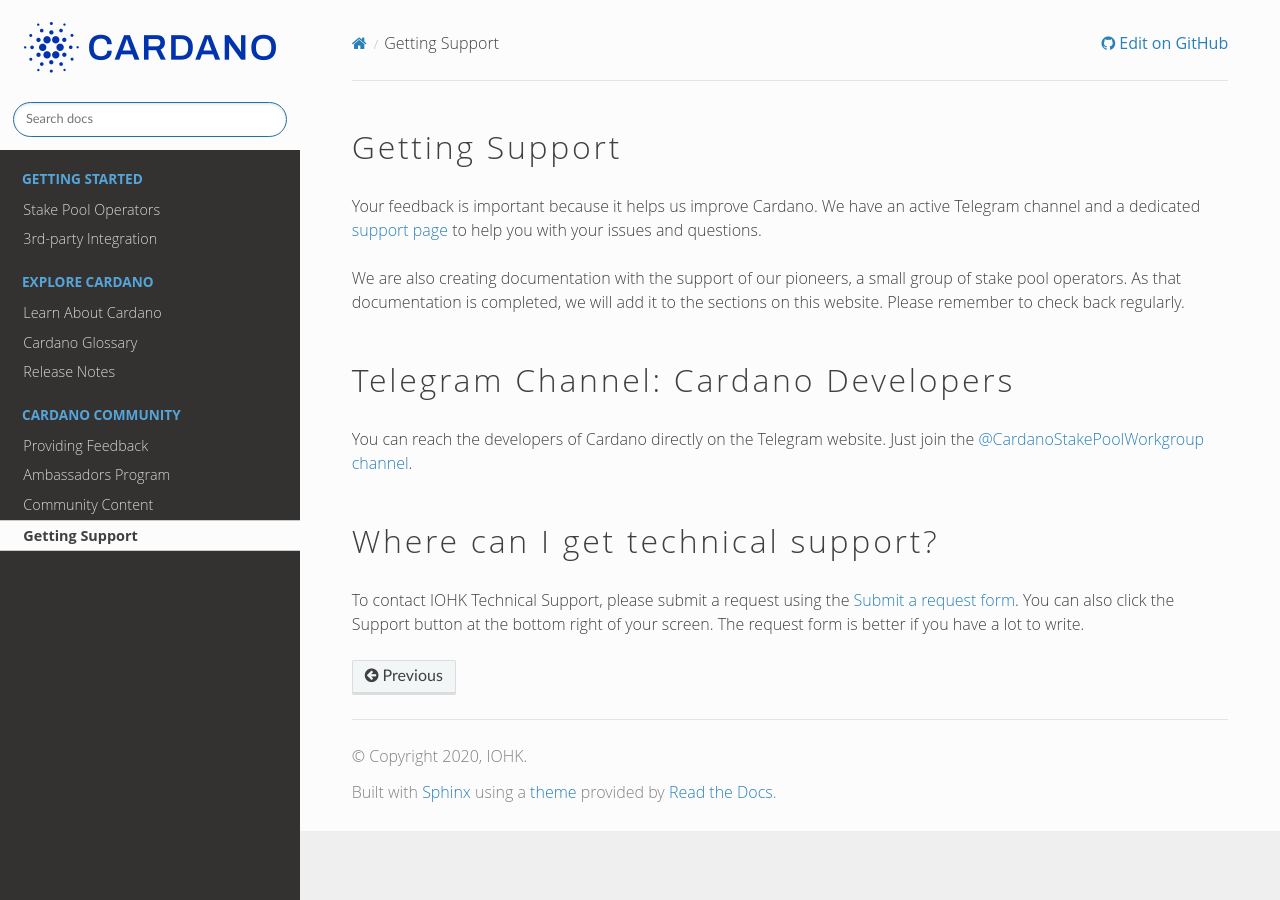
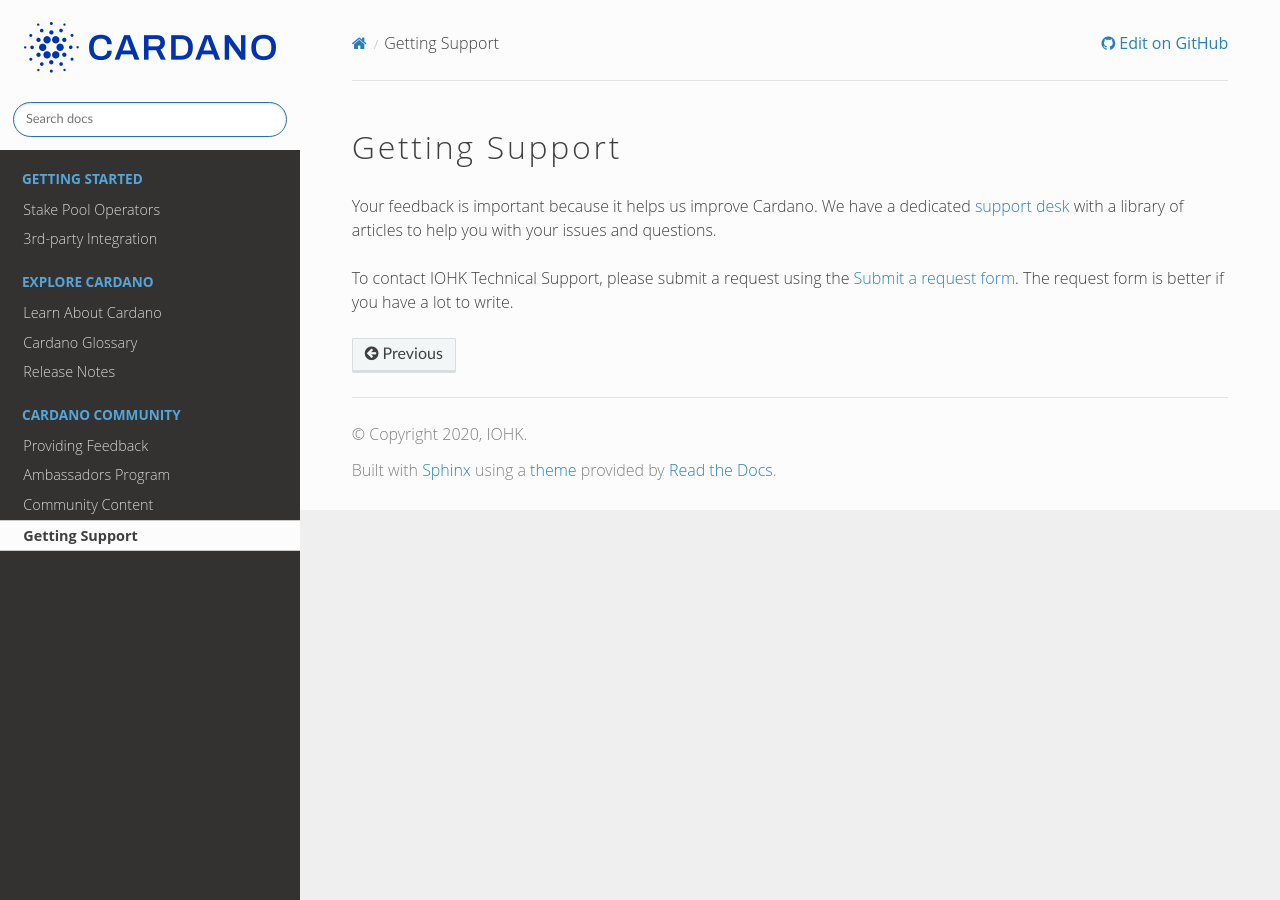
Before and after one commit to input-output-hk/technical-docs, a Sphinx documentation site: the page built from source/get-support.md, in a window 1280 px wide. Built offline with Sphinx 7.4.7 and the Read the Docs theme 2.0.0, drawn with Linux system fonts in a browser that asks for light colours; pages that are not in the unit, such as notebooks, are missing from menus.

Commit message:
Update get-support.md

```diff
--- a/source/get-support.md
+++ b/source/get-support.md
@@ -1,13 +1,5 @@
 # Getting Support
 
-Your feedback is important because it helps us improve Cardano. We have an active Telegram channel and a dedicated [support page](https://iohk.zendesk.com/) to help you with your issues and questions.
+Your feedback is important because it helps us improve Cardano. We have a dedicated [support desk](https://iohk.zendesk.com/) with a library of articles to help you with your issues and questions.
 
-We are also creating documentation with the support of our pioneers, a small group of stake pool operators. As that documentation is completed, we will add it to the sections on this website. Please remember to check back regularly.
-
-## Telegram Channel: Cardano Developers
-
-You can reach the developers of Cardano directly on the Telegram website. Just join the [@CardanoStakePoolWorkgroup channel](https://t.me/CardanoStakePoolWorkgroup).
-
-## Where can I get technical support?
-
-To contact IOHK Technical Support, please submit a request using the [Submit a request form](https://iohk.zendesk.com/hc/en-us/requests/new). You can also click the Support button at the bottom right of your screen. The request form is better if you have a lot to write.
+To contact IOHK Technical Support, please submit a request using the [Submit a request form](https://iohk.zendesk.com/hc/en-us/requests/new). The request form is better if you have a lot to write.
```
